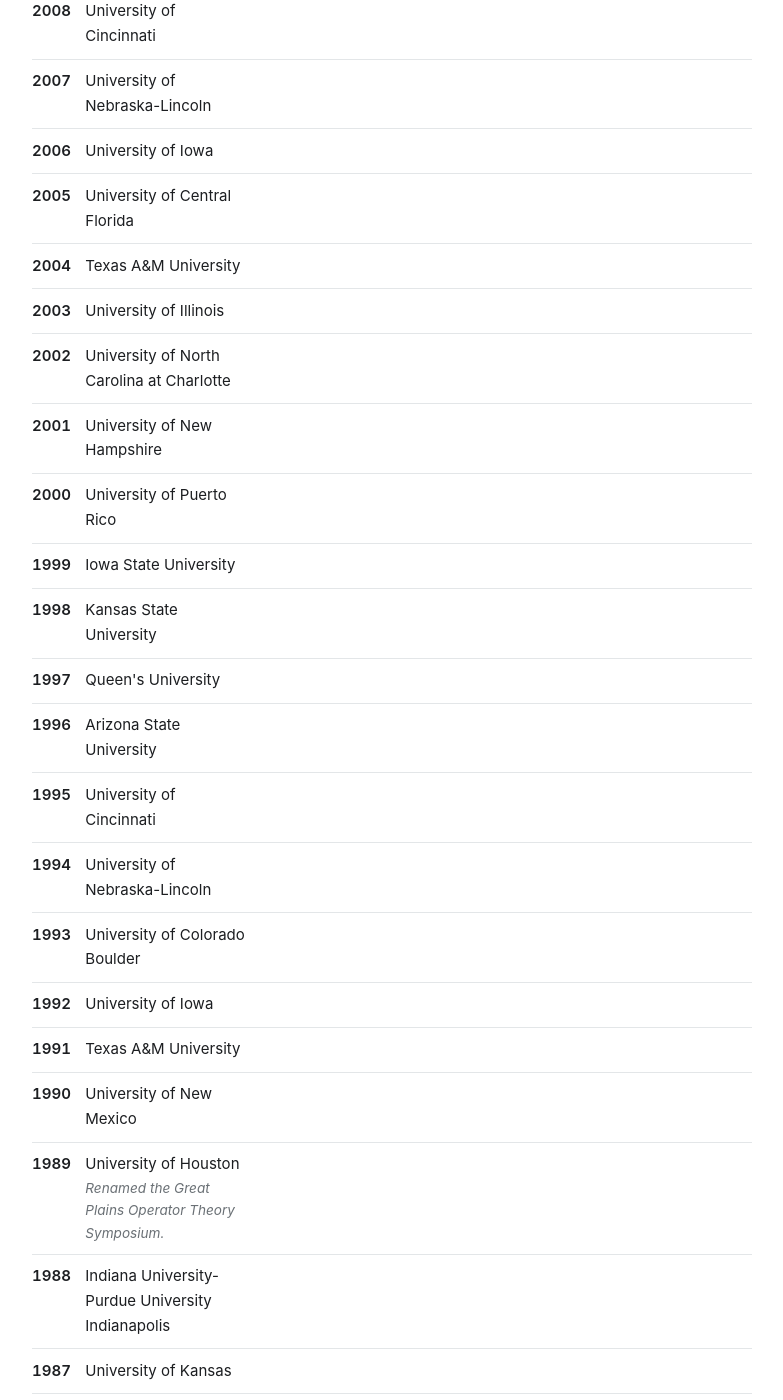
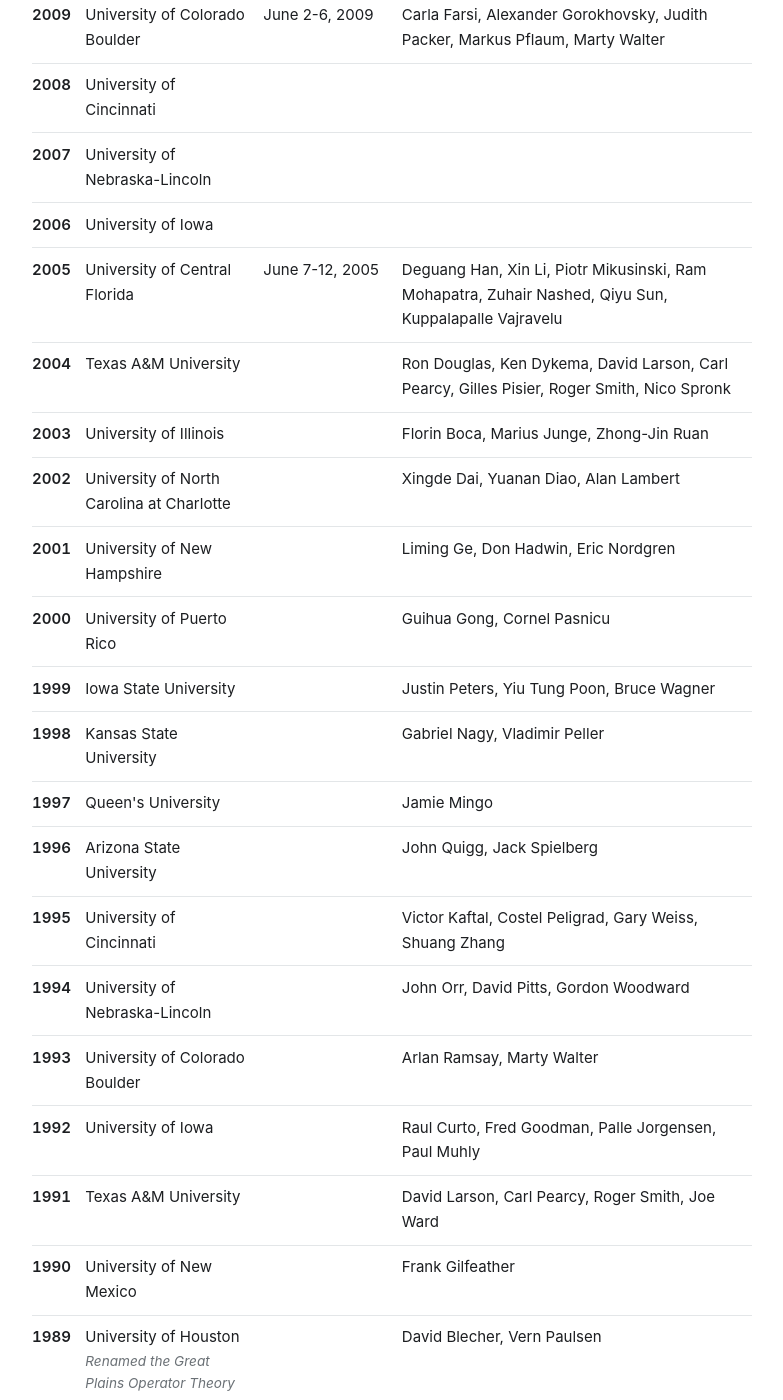
Before and after one commit to gpots-info/gpots-info.github.io, a Jekyll site: the page built from meetings.md, in a window 1280 px wide and 1400 px high, scrolled down 1555 px. Shown: the whole window, without its empty margins (248-1031 px from the left). Built offline with Jekyll 4.4.1, drawn with Linux system fonts in a browser that asks for light colours; some of the changed text lies outside the part shown.

Commit message:
Add organizers for 1979-2005 from Larson's compiled history

```diff
--- a/_data/meetings.yml
+++ b/_data/meetings.yml
@@ -101,6 +101,8 @@
 
 - year: 2009
   host: University of Colorado Boulder
+  dates: June 2-6, 2009
+  organizers: [Carla Farsi, Alexander Gorokhovsky, Judith Packer, Markus Pflaum, Marty Walter]
 
 - year: 2008
   host: University of Cincinnati
@@ -113,71 +115,113 @@
 
 - year: 2005
   host: University of Central Florida
+  dates: June 7-12, 2005
+  organizers: [Deguang Han, Xin Li, Piotr Mikusinski, Ram Mohapatra, Zuhair Nashed, Qiyu Sun, Kuppalapalle Vajravelu]
 
 - year: 2004
   host: Texas A&M University
+  organizers: [Ron Douglas, Ken Dykema, David Larson, Carl Pearcy, Gilles Pisier, Roger Smith, Nico Spronk]
 
 - year: 2003
   host: University of Illinois
+  organizers: [Florin Boca, Marius Junge, Zhong-Jin Ruan]
 
 - year: 2002
   host: University of North Carolina at Charlotte
+  organizers: [Xingde Dai, Yuanan Diao, Alan Lambert]
 
 - year: 2001
   host: University of New Hampshire
+  organizers: [Liming Ge, Don Hadwin, Eric Nordgren]
 
 - year: 2000
   host: University of Puerto Rico
+  organizers: [Guihua Gong, Cornel Pasnicu]
 
 - year: 1999
   host: Iowa State University
+  organizers: [Justin Peters, Yiu Tung Poon, Bruce Wagner]
 
 - year: 1998
   host: Kansas State University
+  organizers: [Gabriel Nagy, Vladimir Peller]
 
 - year: 1997
   host: Queen's University
+  organizers: [Jamie Mingo]
 
 - year: 1996
   host: Arizona State University
+  organizers: [John Quigg, Jack Spielberg]
 
 - year: 1995
   host: University of Cincinnati
+  organizers: [Victor Kaftal, Costel Peligrad, Gary Weiss, Shuang Zhang]
 
 - year: 1994
   host: University of Nebraska-Lincoln
+  organizers: [John Orr, David Pitts, Gordon Woodward]
 
 - year: 1993
   host: University of Colorado Boulder
+  organizers: [Arlan Ramsay, Marty Walter]
 
 - year: 1992
   host: University of Iowa
+  organizers: [Raul Curto, Fred Goodman, Palle Jorgensen, Paul Muhly]
 
 - year: 1991
   host: Texas A&M University
+  organizers: [David Larson, Carl Pearcy, Roger Smith, Joe Ward]
 
 - year: 1990
   host: University of New Mexico
+  organizers: [Frank Gilfeather]
 
 - year: 1989
   host: University of Houston
+  organizers: [David Blecher, Vern Paulsen]
   note: Renamed the Great Plains Operator Theory Symposium.
 
 - year: 1988
   host: Indiana University-Purdue University Indianapolis
+  organizers: [Bernard Morrel]
 
 - year: 1987
   host: University of Kansas
+  organizers: [John Bunce, Bill Paschke, Norberto Salinas, Albert Sheu]
 
 - year: 1986
   host: University of Cincinnati
+  organizers: [Victor Kaftal, Gary Weiss]
 
 - year: 1985
   host: Texas A&M University
+  organizers: [Roger Smith, Joe Ward, Dana Williams]
 
 - year: 1984
   host: Iowa State University
+  organizers: [Justin Peters, Bruce Wagner]
+
+- year: 1983
+  host: University of Colorado Boulder
+  organizers: [Arlan Ramsay, Marty Walter]
+
+- year: 1982
+  host: University of Iowa
+  organizers: [Paul Muhly]
 
 - year: 1981
   host: University of Kansas
+  organizers: [John Bunce, Bill Paschke, Norberto Salinas]
   note: Held as the Great Plains Operator Theory Seminar.
+
+- year: 1980
+  host: University of Nebraska-Lincoln
+  organizers: [Frank Gilfeather, David Larson]
+  note: Precursor meeting.
+
+- year: 1979
+  host: University of Iowa
+  organizers: [Paul Muhly]
+  note: Precursor meeting.
--- a/meetings.md
+++ b/meetings.md
@@ -6,6 +6,10 @@ permalink: /meetings/
 
 GPOTS began in 1981 as the Great Plains Operator Theory Seminar and took its
 present name in 1989.
+
+Entries from 1979 to 2005 follow a history compiled by David Larson for the
+proceedings of the 25th symposium, in [Contemporary Mathematics
+414](https://www.ams.org/books/conm/414/conm414-endmatter.pdf), pages xv-xvii.
 
 Some entries are incomplete. If you can fill in a gap or correct an error,
 write to [webmaster@gpots.org](mailto:webmaster@gpots.org).
```
